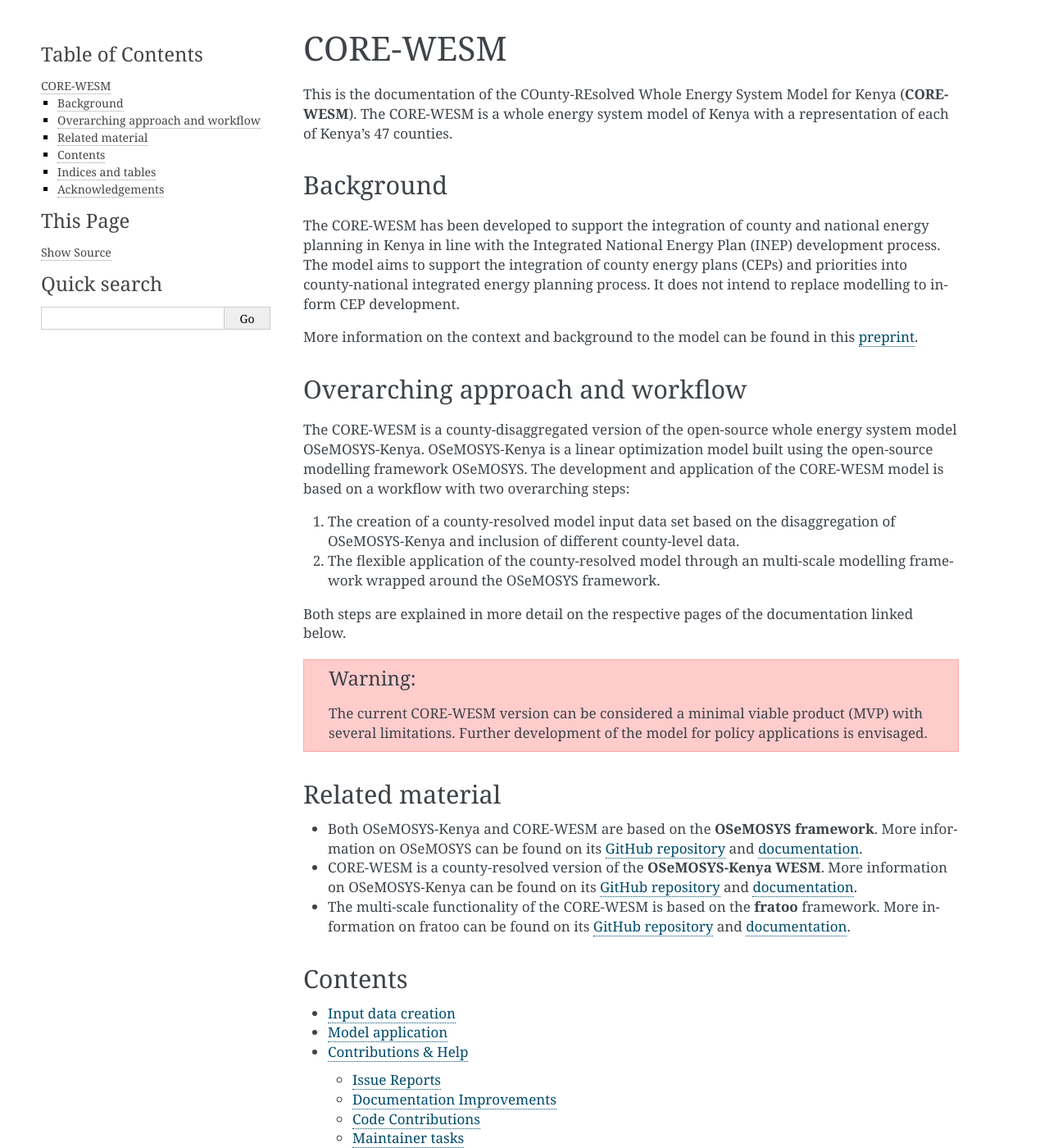
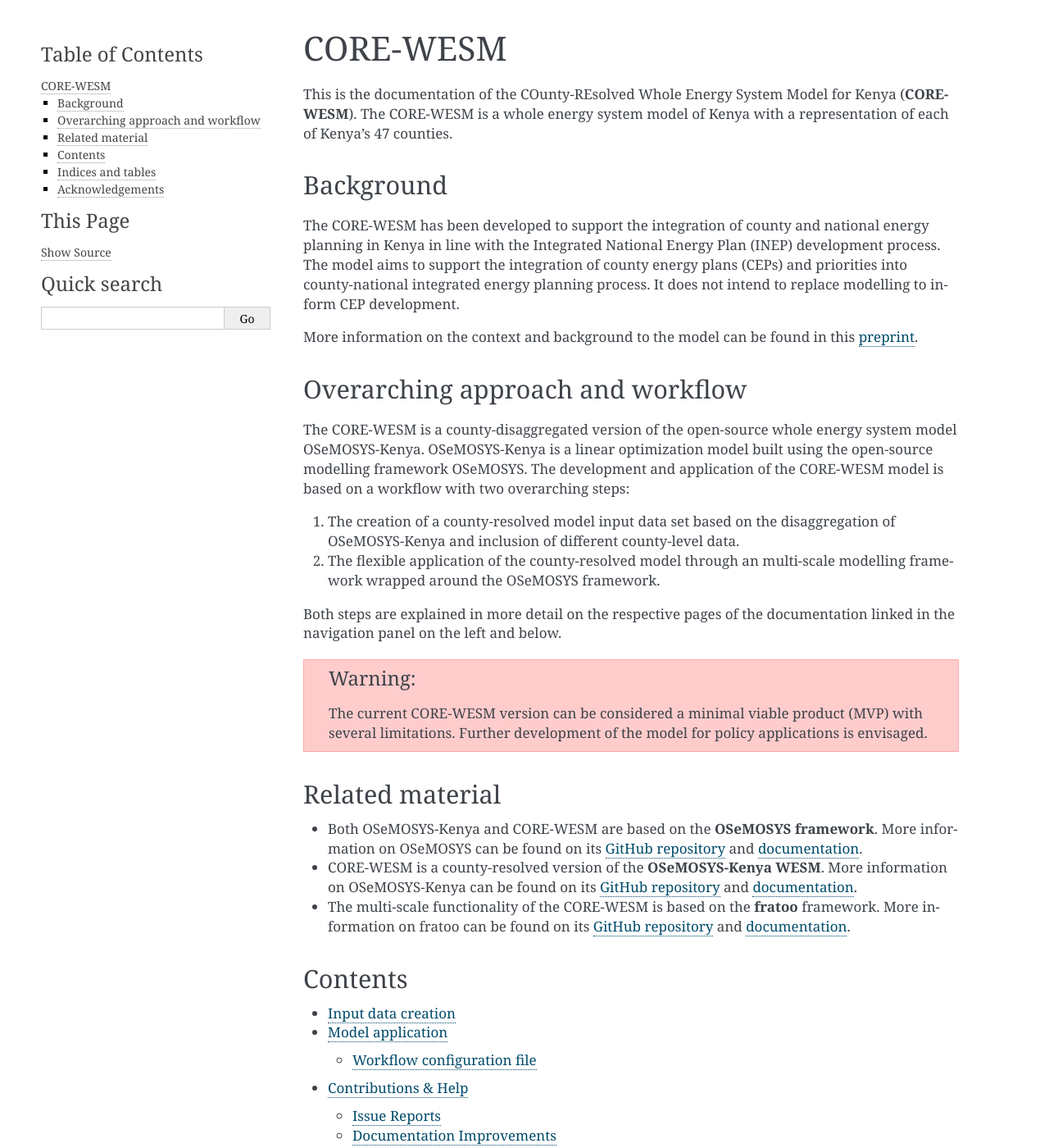
Before and after one commit to ClimateCompatibleGrowth/CORE-WESM, a Sphinx documentation site: the page built from docs/index.rst, in a window 1280 px wide and 1400 px high. Shown: the whole window at 82% size. Built offline with Sphinx 7.4.7, drawn with Linux system fonts in a browser that asks for light colours.

Commit message:
Added to workflow documentation

```diff
--- a/docs/index.rst
+++ b/docs/index.rst
@@ -22,7 +22,7 @@ The CORE-WESM is a county-disaggregated version of the open-source whole energy
 #. The creation of a county-resolved model input data set based on the disaggregation of OSeMOSYS-Kenya and inclusion of different county-level data.
 #. The flexible application of the county-resolved model through an multi-scale modelling framework wrapped around the OSeMOSYS framework.
 
-Both steps are explained in more detail on the respective pages of the documentation linked below.
+Both steps are explained in more detail on the respective pages of the documentation linked in the navigation panel on the left and below.
 
 
 .. warning::
```
Also changed, not shown: docs/model.rst (+18 -7 lines).
